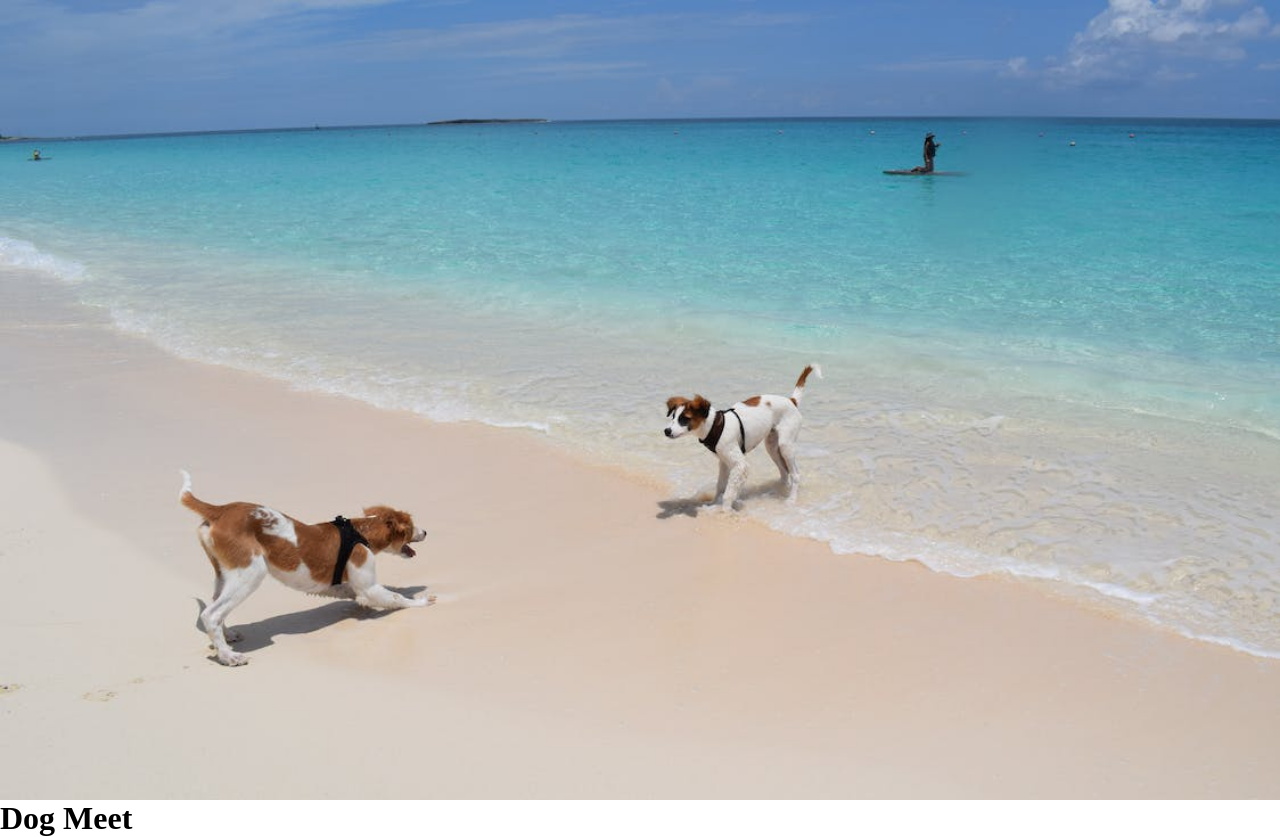
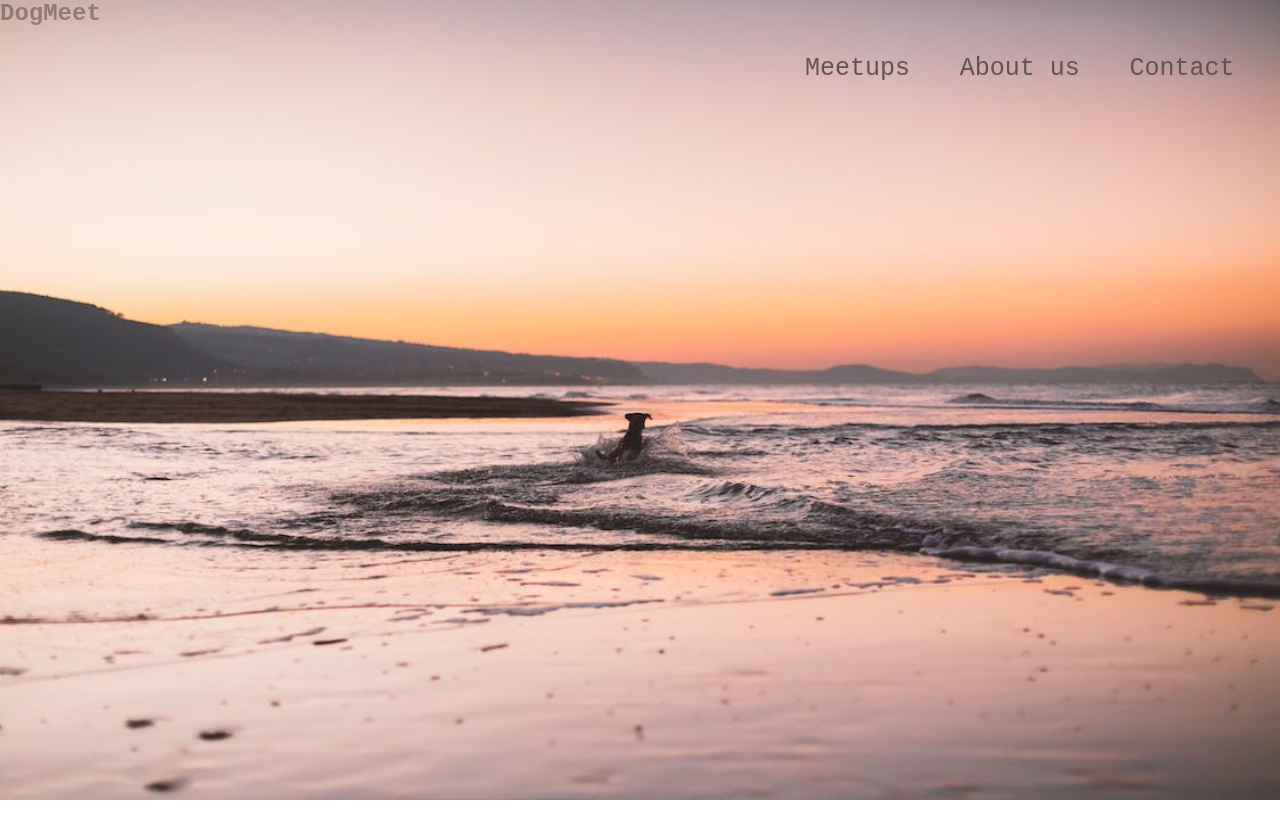
Before and after one commit to hhaannnaaaa/DogMeet, a plain HTML site: page index.html in a window 1280 px wide. After the commit the page ends 800 px from the top, so only its background shows below. Drawn offline with Linux system fonts and the light colour scheme.

Commit message:
Add style and created menu

```diff
--- a/assets/css/style.css
+++ b/assets/css/style.css
@@ -1,12 +1,37 @@
 * {
     margin: 0;
     padding: 0;
+    text-decoration: none;
+    font-family: 'Courier New', Courier, monospace;
 }
 
 .background-image {
-    background-image: url('./images/2dogsonthebeach.jpg.jpeg');
+    background-image: url('./images/dogatbeach.jpg.jpeg');
     background-repeat: no-repeat;
     background-attachment: fixed;
     background-size: cover;
     height: 100vh;
   }
+
+#header {
+    color: rgb(99, 82, 82);
+    opacity: 0.6;
+  }
+
+ul {
+    text-align: right;
+    list-style: none;
+    padding: 2%;
+  }
+
+ul li {
+    list-style: none;
+    display: inline-flex;
+    line-height: 100%;
+}
+
+ul li a {
+    color: rgb(99, 82, 82);
+    font-size: 25px;
+    padding: 5% 20px;
+}
--- a/index.html
+++ b/index.html
@@ -7,6 +7,19 @@
     <link rel="stylesheet" href="assets/css/style.css">
     <title>DogMeet</title>
 </head>
-    <div class="background-image"></div>
-    <h1>Dog Meet</h1>
+<body>
+    <div class="background-image">
+
+    <h2 id="header">DogMeet</h2>
+    <nav>
+        <ul>
+            <li><a href="#">Meetups</a></li>
+            <li><a href="#">About us</a></li>
+            <li><a href="#">Contact</a></li>
+        </ul>
+    </nav>
+    </div>
+</body>
+
+
 </html>
```
Also changed, not shown: assets/css/images/2dogsonthebeach.jpg.jpeg (deleted), assets/css/images/dogatbeach.jpg.jpeg (added).
